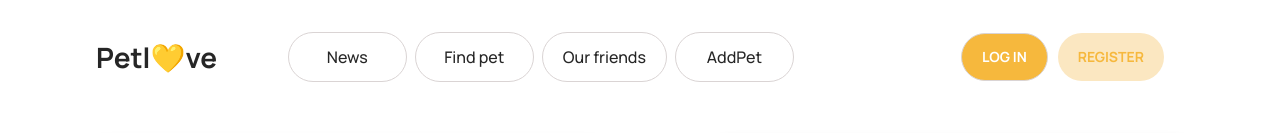
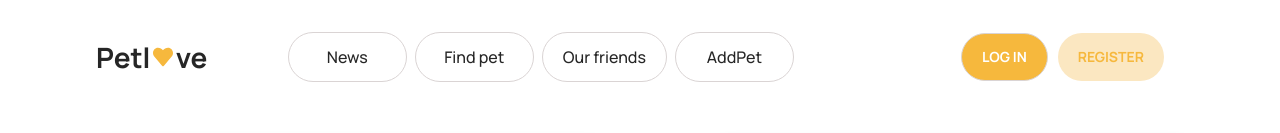
Before and after one commit to Olena457/love-pets, a React (Vite) app: page /login in a window 1280 px wide. Shown: the top 133 px of the page. Built offline with nearby package versions, Linux system fonts and the light colour scheme.

Commit message:
added icon heart change component

```diff
--- a/src/components/LogoChange/LogoChange.jsx
+++ b/src/components/LogoChange/LogoChange.jsx
@@ -1,6 +1,7 @@
 import css from './LogoChange.module.css';
 import { Link, useLocation } from 'react-router-dom';
-
+import heartFull from '../../assets/icons/heartFull.svg';
+import heartWhite from '../../assets/icons/heartWhite.svg';
 const LogoChange = () => {
   const location = useLocation();
   const isHomePage = location.pathname === '/home';
@@ -11,9 +12,25 @@ const LogoChange = () => {
         <div className={css.headerNav}>
           <Link to="/home" className={css.logo}>
             {isHomePage ? (
-              <div className={css.white}>Petl🤍ve</div>
+              <div className={css.white}>
+                Petl
+                <img
+                  src={heartWhite}
+                  className={css.heartIcon}
+                  alt="White Heart Icon"
+                />
+                ve
+              </div>
             ) : (
-              <div className={css.color}>Petl💛ve</div>
+              <div className={css.color}>
+                Petl
+                <img
+                  src={heartFull}
+                  className={css.heartIcon}
+                  alt="Yellow Heart Icon"
+                />
+                ve
+              </div>
             )}
           </Link>
         </div>
--- a/src/components/LogoChange/LogoChange.module.css
+++ b/src/components/LogoChange/LogoChange.module.css
@@ -14,7 +14,6 @@
   font-weight: 800;
   font-size: 28px;
   line-height: 1;
-  /* margin-left: 42px; */
   color: var(--white-color);
   background-color: transparent;
 }
@@ -23,15 +22,45 @@
   font-weight: 800;
   font-size: 28px;
   line-height: 1;
-  /* margin-left: 20px; */
   color: var(--black-color);
   background-color: transparent;
 }
-/* @media screen and (min-width: 768px) {
-  .color {
-    margin-left: 32px;
-  }
-} */
+
 .logo {
   background-color: transparent;
 }
+/* adder icon svg_________________________________________ */
+.heartIcon {
+  width: 0.7em;
+  height: 0.7em;
+  vertical-align: middle;
+  margin: 0 0.1em;
+}
+
+.white {
+  font-family: Manrope;
+  font-weight: 800;
+  font-size: 28px;
+  line-height: 1;
+  color: var(--white-color);
+  background-color: transparent;
+  display: flex;
+  align-items: center;
+}
+
+.color {
+  font-family: Manrope;
+  font-weight: 800;
+  font-size: 28px;
+  line-height: 1;
+  color: var(--black-color);
+  background-color: transparent;
+  display: flex;
+  align-items: center;
+}
+
+.logo {
+  display: flex;
+  align-items: center;
+  background-color: transparent;
+}
```
Also changed, not shown: src/assets/icons/heartWhite.svg (added).
